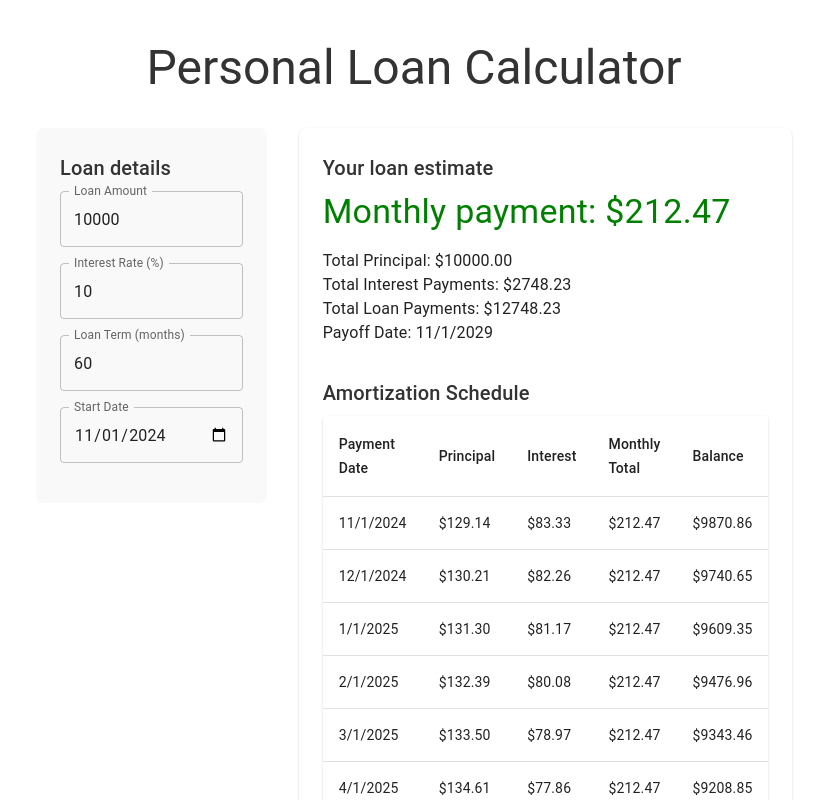
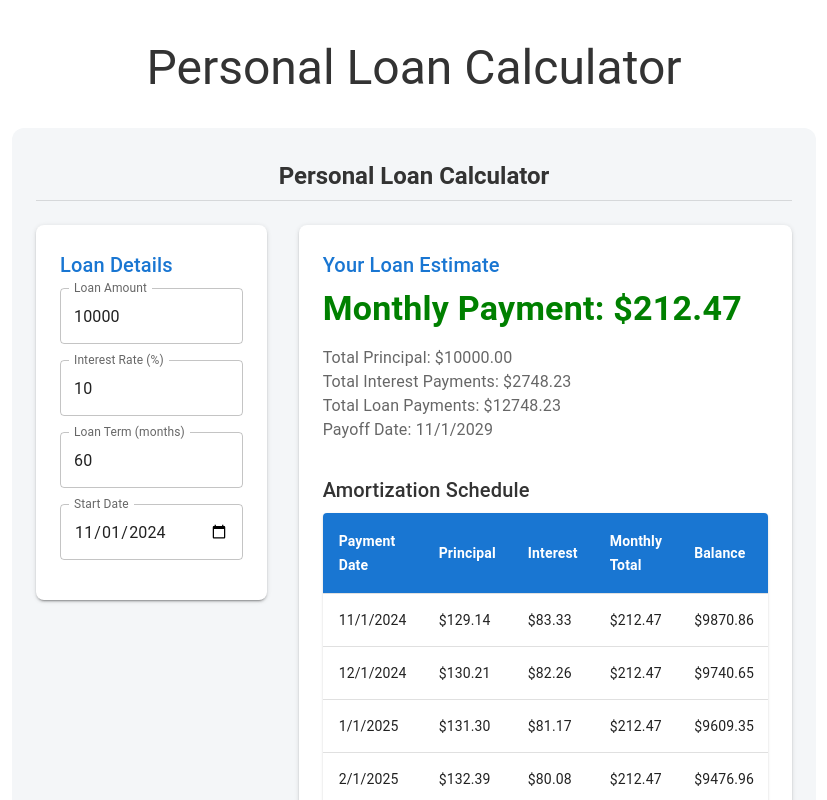
Before and after one commit to saurabh-1907/Aharnish_Infotech_assessment, a Next.js app: page / in a window 1280 px wide. Shown: the top 800 px of the page, without its empty margins (226-1053 px from the left). Built offline with nearby package versions, Linux system fonts and the light colour scheme.

Commit message:
changed ui

```diff
--- a/src/components/LoanCalculatorForm.tsx
+++ b/src/components/LoanCalculatorForm.tsx
@@ -3,7 +3,7 @@
 'use client';
 
 import React, { useState, useEffect } from 'react';
-import { TextField, Typography, Container, Box, Button, Grid, Table, TableBody, TableCell, TableContainer, TableHead, TableRow, Paper } from '@mui/material';
+import { TextField, Typography, Container, Box, Button, Grid, Table, TableBody, TableCell, TableContainer, TableHead, TableRow, Paper, Divider } from '@mui/material';
 import { calculateMonthlyPayment, calculateLoanSummary, calculateAmortizationSchedule } from '../utils/calculations';
 
 interface LoanSummary {
@@ -12,7 +12,6 @@ interface LoanSummary {
   totalPayment: number;
   payoffDate: string;
 }
-
 
 export interface AmortizationRow {
   paymentDate: string;
@@ -43,14 +42,18 @@ export default function LoanCalculatorForm() {
   }, [loanAmount, interestRate, loanTerm, startDate]);
 
   return (
-    <Container maxWidth="md" sx={{ mt: 4 }}>
+    <Container maxWidth="md" sx={{ mt: 4, mb: 6, bgcolor: '#f4f6f8', p: 4, borderRadius: 3 }}>
+      <Typography variant="h5" align="center" gutterBottom sx={{ fontWeight: 'bold', color: '#333' }}>
+        Personal Loan Calculator
+      </Typography>
+      <Divider sx={{ mb: 3 }} />
 
       <Grid container spacing={4}>
         {/* Loan Details Section */}
         <Grid item xs={12} md={4}>
-          <Box component="form" noValidate autoComplete="off" sx={{ bgcolor: '#f9f9f9', p: 3, borderRadius: 2 }}>
-            <Typography variant="h6" gutterBottom>
-              Loan details
+          <Box component="form" noValidate autoComplete="off" sx={{ bgcolor: '#ffffff', p: 3, borderRadius: 2, boxShadow: 2 }}>
+            <Typography variant="h6" gutterBottom sx={{ color: '#1976d2' }}>
+              Loan Details
             </Typography>
             <TextField
               label="Loan Amount"
@@ -89,21 +92,21 @@ export default function LoanCalculatorForm() {
 
         {/* Loan Estimate Section */}
         <Grid item xs={12} md={8}>
-          <Box sx={{ p: 3, bgcolor: '#fff', borderRadius: 2, boxShadow: 1 }}>
-            <Typography variant="h6" gutterBottom>
-              Your loan estimate
+          <Box sx={{ p: 3, bgcolor: '#ffffff', borderRadius: 2, boxShadow: 2 }}>
+            <Typography variant="h6" gutterBottom sx={{ color: '#1976d2' }}>
+              Your Loan Estimate
             </Typography>
             {monthlyPayment !== null && (
-              <Typography variant="h4" color="green" sx={{ mb: 2 }}>
-                Monthly payment: ${monthlyPayment.toFixed(2)}
+              <Typography variant="h4" color="green" sx={{ mb: 2, fontWeight: 'bold' }}>
+                Monthly Payment: ${monthlyPayment.toFixed(2)}
               </Typography>
             )}
             {loanSummary && (
-              <Box>
-                <Typography>Total Principal: ${loanSummary.totalPrincipal.toFixed(2)}</Typography>
-                <Typography>Total Interest Payments: ${loanSummary.totalInterest.toFixed(2)}</Typography>
-                <Typography>Total Loan Payments: ${loanSummary.totalPayment.toFixed(2)}</Typography>
-                <Typography>Payoff Date: {loanSummary.payoffDate}</Typography>
+              <Box sx={{ mb: 3 }}>
+                <Typography variant="body1" color="textSecondary">Total Principal: ${loanSummary.totalPrincipal.toFixed(2)}</Typography>
+                <Typography variant="body1" color="textSecondary">Total Interest Payments: ${loanSummary.totalInterest.toFixed(2)}</Typography>
+                <Typography variant="body1" color="textSecondary">Total Loan Payments: ${loanSummary.totalPayment.toFixed(2)}</Typography>
+                <Typography variant="body1" color="textSecondary">Payoff Date: {loanSummary.payoffDate}</Typography>
               </Box>
             )}
 
@@ -115,13 +118,13 @@ export default function LoanCalculatorForm() {
                 </Typography>
                 <TableContainer component={Paper}>
                   <Table>
-                    <TableHead>
+                    <TableHead sx={{ bgcolor: '#1976d2' }}>
                       <TableRow>
-                        <TableCell>Payment Date</TableCell>
-                        <TableCell>Principal</TableCell>
-                        <TableCell>Interest</TableCell>
-                        <TableCell>Monthly Total</TableCell>
-                        <TableCell>Balance</TableCell>
+                        <TableCell sx={{ color: '#fff', fontWeight: 'bold' }}>Payment Date</TableCell>
+                        <TableCell sx={{ color: '#fff', fontWeight: 'bold' }}>Principal</TableCell>
+                        <TableCell sx={{ color: '#fff', fontWeight: 'bold' }}>Interest</TableCell>
+                        <TableCell sx={{ color: '#fff', fontWeight: 'bold' }}>Monthly Total</TableCell>
+                        <TableCell sx={{ color: '#fff', fontWeight: 'bold' }}>Balance</TableCell>
                       </TableRow>
                     </TableHead>
                     <TableBody>
```
